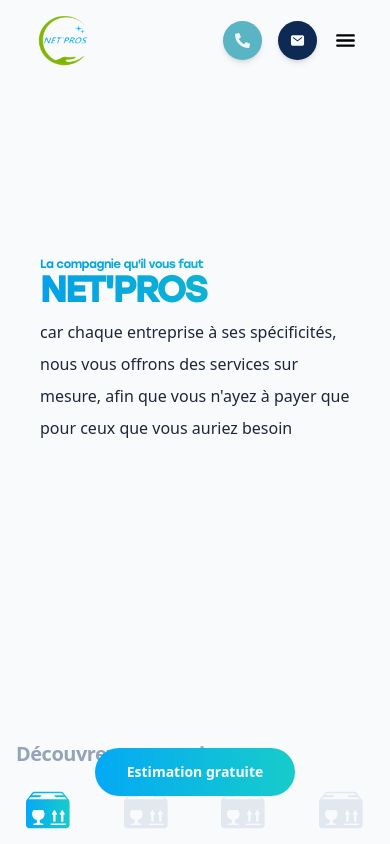
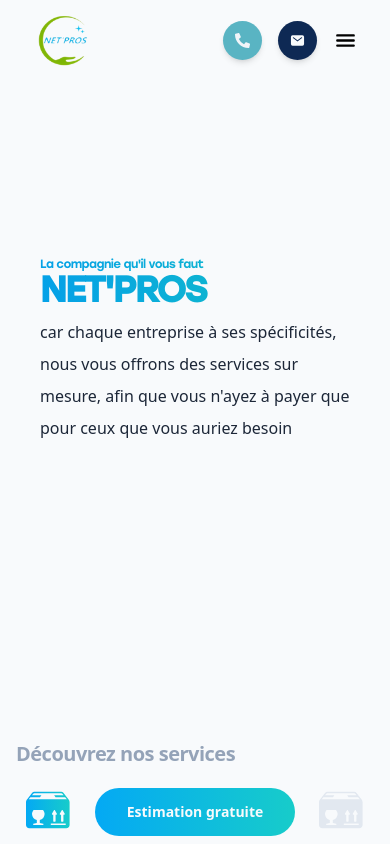
Before and after one commit to netproam/netpro, a Next.js app: page / in a window 390 px wide. Shown: the top 844 px of the page. Built offline with nearby package versions, Linux system fonts and the light colour scheme.

Commit message:
inspiration de nikita netoyage pour la page temoignage

```diff
--- a/src/components/section/WelcomeSection.tsx
+++ b/src/components/section/WelcomeSection.tsx
@@ -55,7 +55,7 @@ que vous n'ayez à payer que pour ceux que vous auriez besoin`}
 
 
   w-full h-[700px] lg:h-screen   overflow-hidden
-    relative  flex flex-col lg:flex-row z-20  items-center justify-center">
+ flex flex-col lg:flex-row  items-center justify-center">
 
 {/**mobile */   }
 
@@ -94,7 +94,7 @@ className="   h-[600px]  inset-0 z-50 object-right w-full
 
   z-20 gap-0 text-left  items-center justify-center lg:w-[1000px] h-full  ">
     <div className="flex flex-col
-      w-full pl-0  h-full  relative    items-center justify-center">
+      w-full pl-0  h-full      items-center justify-center">
     <div
     key={allText[0].id}
     className="flex text-left flex-col
@@ -154,12 +154,12 @@ t  flex flex-col lg:gap-4
       initial={{opacity:0}}
       animate={{opacity:[0,1],y:[100,0]}}
   transition={{ease:"easeInOut",duration:isTabletOrMobile? 1.25 : 1.5,delay: isTabletOrMobile? 1.65 : 1.5}}
-  className="  p-2 px-4  lg:p-0 fixed
-  text-slate-100 cursor-pointer  lg:relative   w-full lg:w-full
-  lg:hover:text-slate-800 duration-150   bg-black
-  items-center justify-center flex  bottom-10 lg:bottom-0 lg:justify-start z-40    lg:pt-16
+  className="  p-2 px-4  lg:p-0  z-50
+  text-slate-100 cursor-pointer    w-full lg:w-full
+  lg:hover:text-slate-800 duration-150   fixed
+  items-center justify-center flex  bottom-0 lg:relative  lg:justify-start    lg:pt-16
  bg-transparent py-2 ">
-   <DialogEstimation styleBtn="text-slate-50 relative z-40
+   <DialogEstimation styleBtn="text-slate-50
 
    rounded-full py-6
    bg-gradient-to-r from-[#04A9F4] to-[#17CCCA]" />
```
